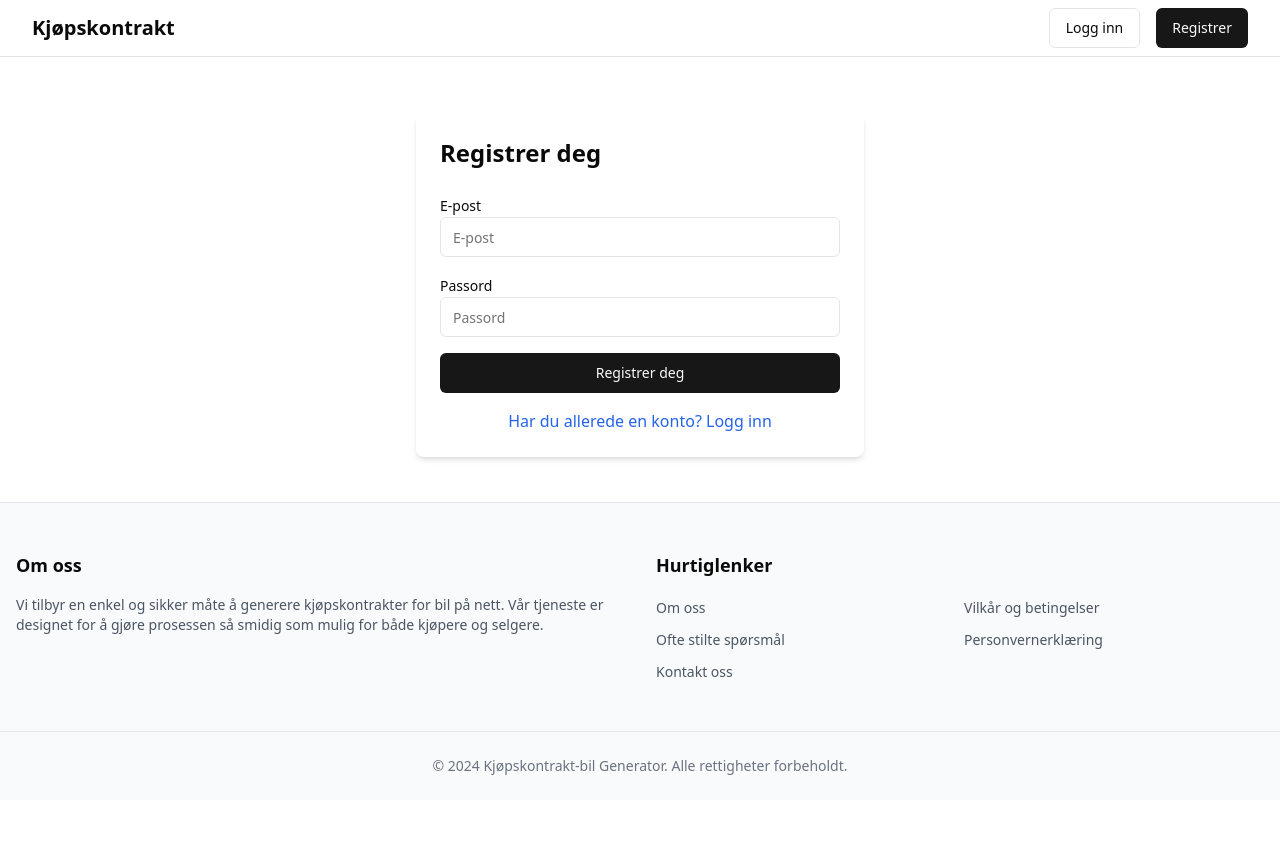
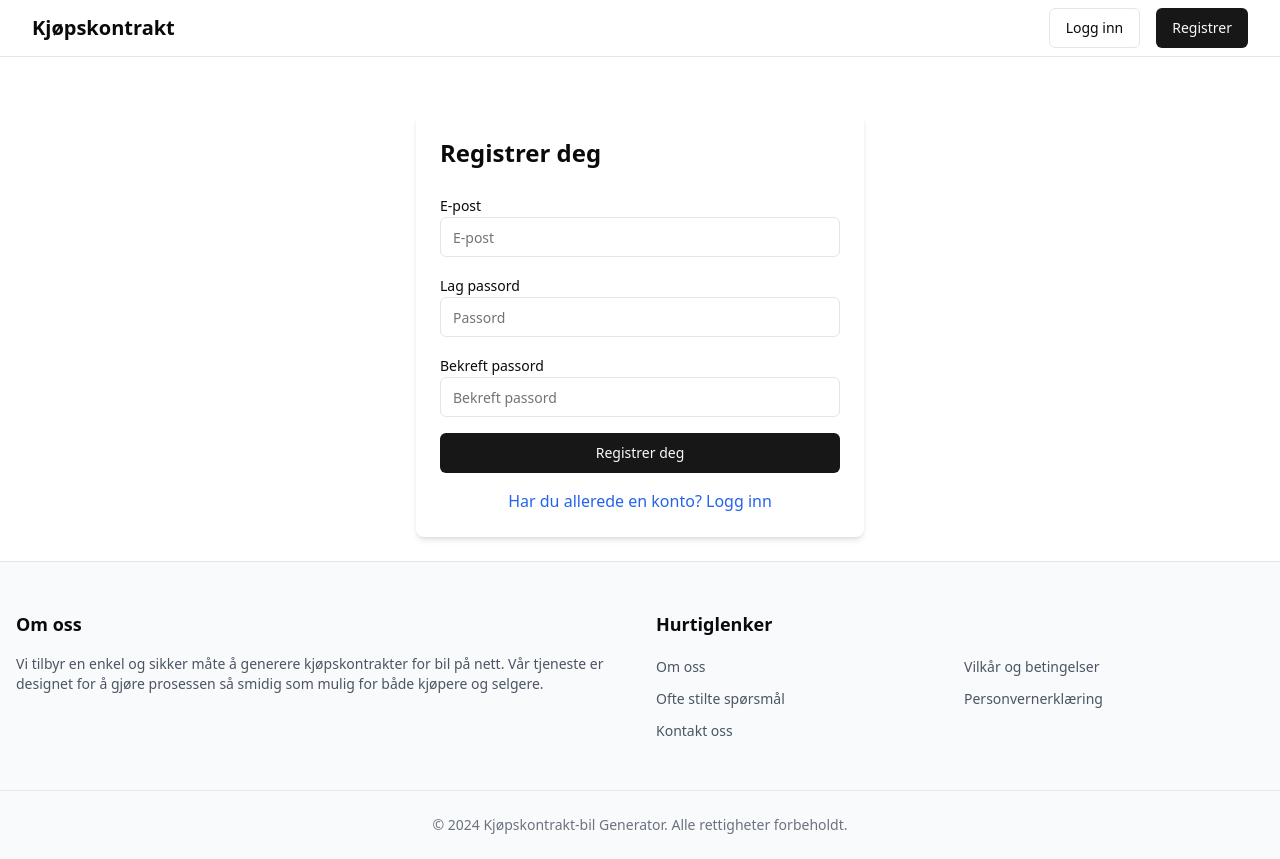
Before and after one commit to blendimaliqi/kjopskontrakt-next, a Next.js app: page /auth/signup in a window 1280 px wide. Before the commit the page ends 800 px from the top, so only its background shows below. Built offline with nearby package versions, Linux system fonts and the light colour scheme; no server answers.

Commit message:
updated signup page and profile page

```diff
--- a/app/auth/signup/page.tsx
+++ b/app/auth/signup/page.tsx
@@ -11,13 +11,35 @@ import { supabase } from "@/utils/supabase";
 export default function SignUp() {
   const [email, setEmail] = useState("");
   const [password, setPassword] = useState("");
+  const [confirmPassword, setConfirmPassword] = useState("");
   const [error, setError] = useState("");
+  const [passwordError, setPasswordError] = useState("");
   const [isLoading, setIsLoading] = useState(false);
   const [isRegistered, setIsRegistered] = useState(false);
   const [isRateLimited, setIsRateLimited] = useState(false);
 
+  const validatePasswords = () => {
+    if (password !== confirmPassword) {
+      setPasswordError("Passordene samsvarer ikke.");
+      return false;
+    }
+    setPasswordError("");
+    return true;
+  };
+
+  const handleConfirmPasswordBlur = () => {
+    if (confirmPassword) {
+      validatePasswords();
+    }
+  };
+
   const handleSignUp = async (e: React.FormEvent) => {
     e.preventDefault();
+
+    if (!validatePasswords()) {
+      return;
+    }
+
     setIsLoading(true);
     setError("");
     setIsRateLimited(false);
@@ -95,7 +117,7 @@ export default function SignUp() {
           />
         </div>
         <div>
-          <Label htmlFor="password">Passord</Label>
+          <Label htmlFor="password">Lag passord</Label>
           <Input
             id="password"
             type="password"
@@ -105,6 +127,23 @@ export default function SignUp() {
             required
           />
         </div>
+        <div>
+          <Label htmlFor="confirmPassword">Bekreft passord</Label>
+          <Input
+            id="confirmPassword"
+            type="password"
+            value={confirmPassword}
+            onChange={(e) => setConfirmPassword(e.target.value)}
+            onBlur={handleConfirmPasswordBlur}
+            placeholder="Bekreft passord"
+            required
+          />
+        </div>
+        {passwordError && (
+          <Alert variant="destructive" className="mt-2">
+            <AlertDescription>{passwordError}</AlertDescription>
+          </Alert>
+        )}
         <Button type="submit" className="w-full" disabled={isLoading}>
           {isLoading ? "Registrerer..." : "Registrer deg"}
         </Button>
--- a/app/profile/page.tsx
+++ b/app/profile/page.tsx
@@ -16,7 +16,7 @@ import Link from "next/link";
 const LoginMessage: React.FC = () => (
   <Card>
     <CardHeader>
-      <CardTitle className="flex items-center">
+      <CardTitle className="flex ">
         <LogIn className="mr-2" />
         Innlogging påkrevd
       </CardTitle>
@@ -26,7 +26,12 @@ const LoginMessage: React.FC = () => (
     </CardContent>
     <CardFooter>
       <Button asChild>
-        <Link href="/auth/signin">Gå til innlogging</Link>
+        <Link
+          href="/auth/signin
+        "
+        >
+          Gå til innlogging
+        </Link>
       </Button>
     </CardFooter>
   </Card>
@@ -43,7 +48,7 @@ const ProfilePage: React.FC = () => {
 
   if (status === "unauthenticated") {
     return (
-      <div className="flex items-center justify-center h-screen">
+      <div className="flex justify-center ">
         <LoginMessage />
       </div>
     );
```
